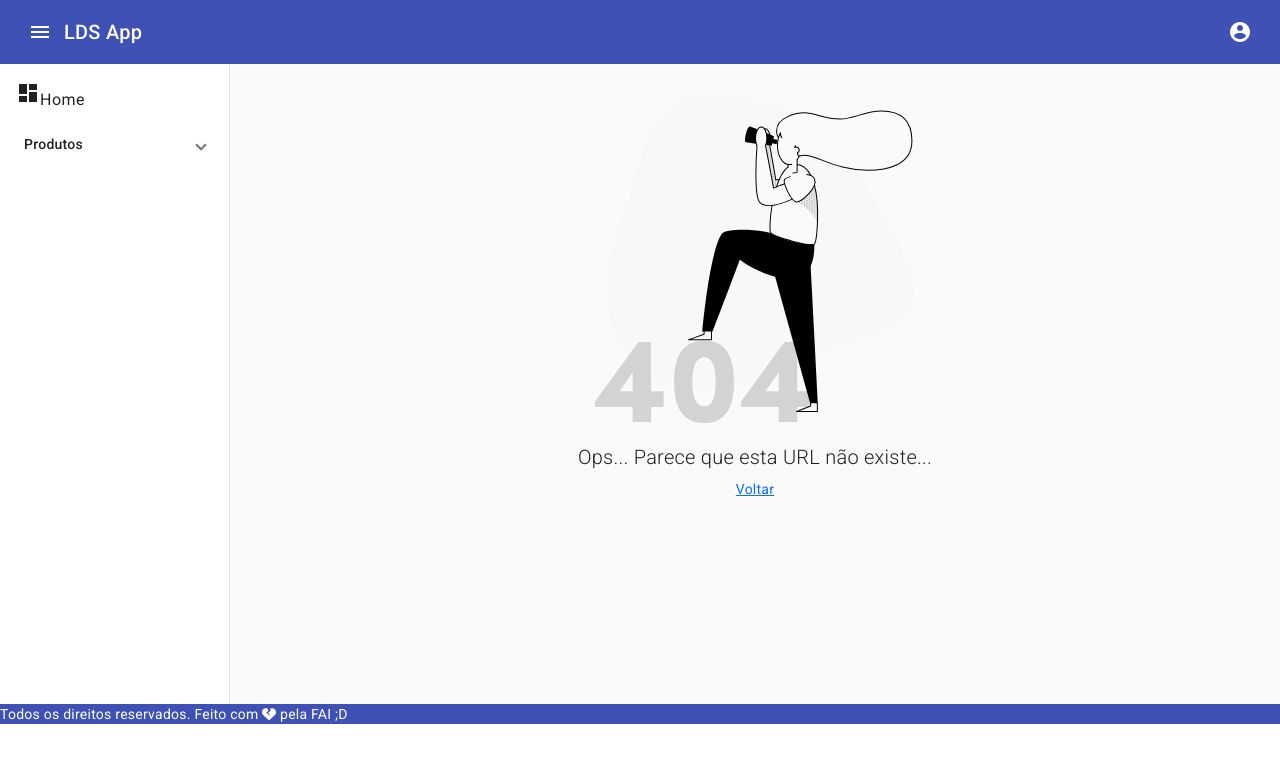
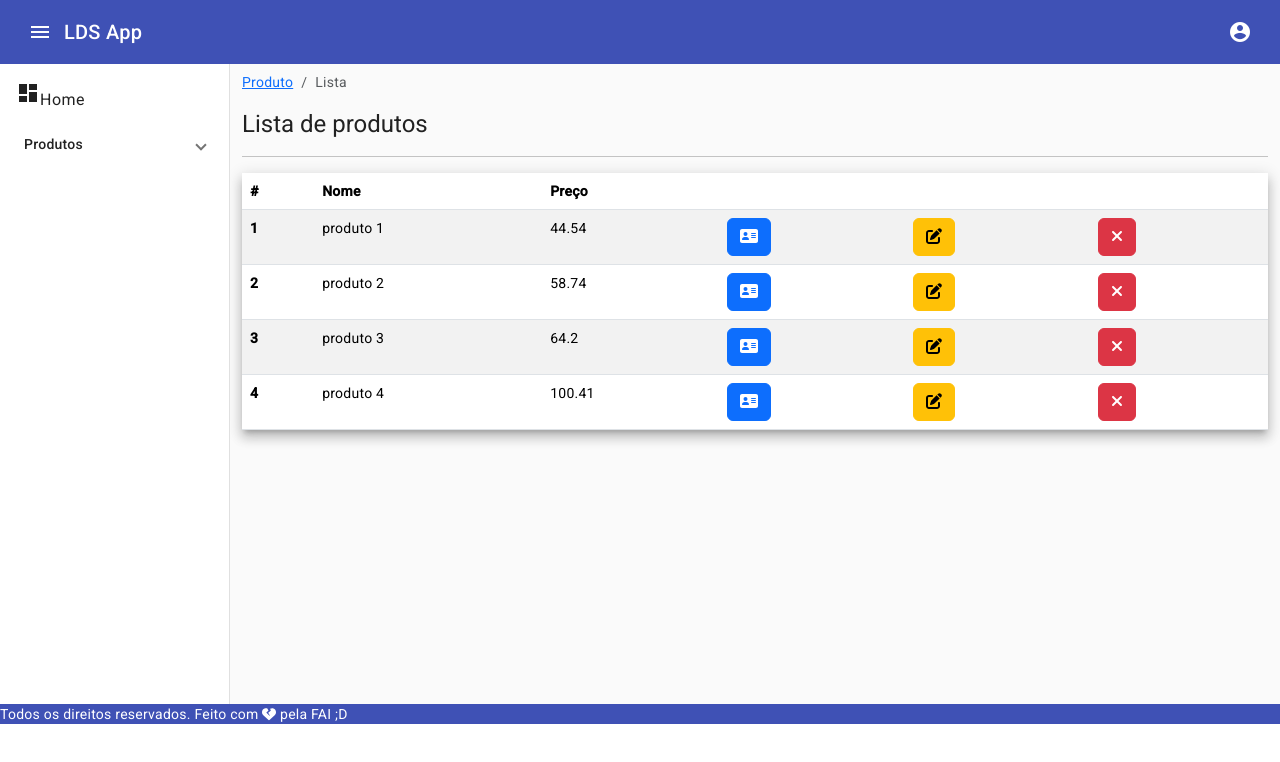
Before and after one commit to MateusBoche/HealthTraining, an Angular app: page /product/list in a window 1280 px wide. Shown: the top 762 px of the page. Built offline with nearby package versions, Linux system fonts and the light colour scheme.

Commit message:
feat: implementação do product list

```diff
--- a/src/app/app.routes.ts
+++ b/src/app/app.routes.ts
@@ -64,7 +64,7 @@ export const routes: Routes = [
      },
 
      {
-      path: "Product",
+      path: "product",
       children: [
         {
           path: "create",
--- a/src/app/views/app/product-list/product-list.component.html
+++ b/src/app/views/app/product-list/product-list.component.html
@@ -20,19 +20,22 @@
             </tr>
         </thead>
         <tbody>
+        @for(product of products; track $index){
+
+
             <tr>
-                <th scope="row">100</th>
-                <td>produto 100</td>
-                <td>R$200.00</td>
+                <th scope="row">{{product.id}}</th>
+                <td>{{product.name}}</td>
+                <td>{{product.price}}</td>
                 <td>
                     <div class="row">
                         <div class="col-4">
-                            <a class="btn btn-primary" href="/product/detail/100">
+                            <a class="btn btn-primary" routerLink="/product/detail/{{product.id}}">
                                 <fa-icon [icon]="fa.faAddressCard"></fa-icon>
                             </a>
                         </div>
                         <div class="col-4">
-                            <a class="btn btn-warning" href="/product/edit/100">
+                            <a class="btn btn-warning" routerLink="/product/edit/{{product.id}}">
                                 <fa-icon [icon]="fa.faEdit"></fa-icon>
                             </a>
                         </div>
@@ -44,6 +47,7 @@
                     </div>
                 </td>
             </tr>
+        }
         </tbody>
     </table>
 </div>
--- a/src/app/views/app/product-list/product-list.component.ts
+++ b/src/app/views/app/product-list/product-list.component.ts
@@ -1,4 +1,5 @@
 import { Component } from '@angular/core';
+import { RouterModule } from '@angular/router';
 import { FontAwesomeModule } from '@fortawesome/angular-fontawesome';
 import * as fontawesome from '@fortawesome/free-solid-svg-icons';
 
@@ -7,6 +8,7 @@ import * as fontawesome from '@fortawesome/free-solid-svg-icons';
   standalone: true,
   imports: [
     FontAwesomeModule,
+    RouterModule
   ],
   templateUrl: './product-list.component.html',
   styleUrl: './product-list.component.css'
@@ -14,4 +16,36 @@ import * as fontawesome from '@fortawesome/free-solid-svg-icons';
 export class ProductListComponent {
   fa = fontawesome;
 
+  products: Products[] = [
+    {
+      id: 1,
+      name: 'produto 1',
+      price: 44.54
+
+    },
+    {
+      id: 2,
+      name: 'produto 2',
+      price: 58.74
+
+    },
+    {
+      id: 3,
+      name: 'produto 3',
+      price: 64.20
+
+    },
+    {
+      id: 4,
+      name: 'produto 4',
+      price: 100.41
+
+    },
+  ];
 }
+
+export interface Products{
+  id: number;
+  name: String;
+  price:number;
+}
```
